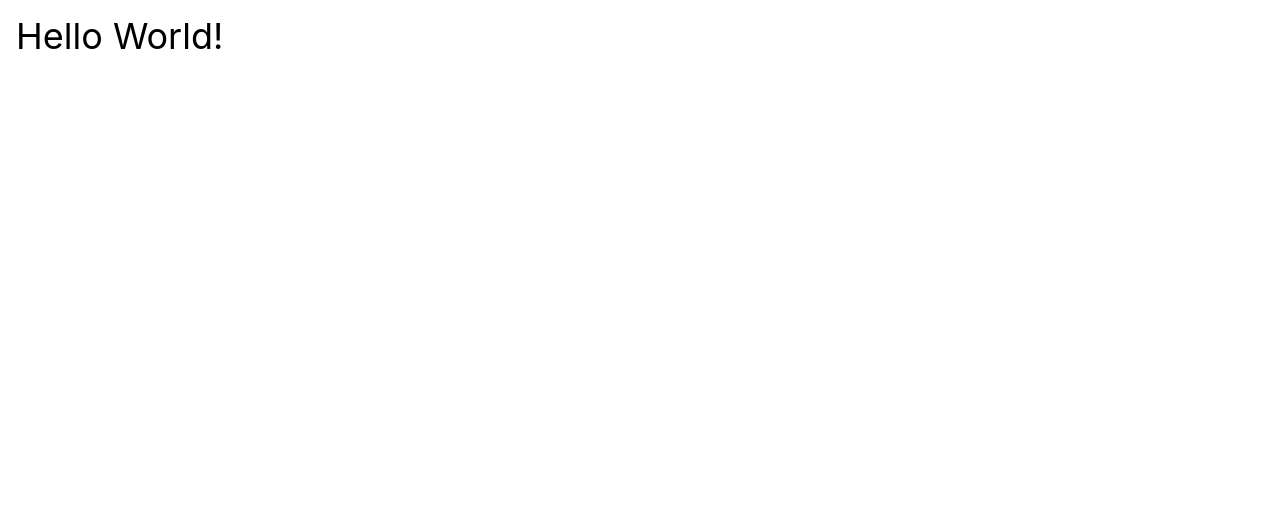
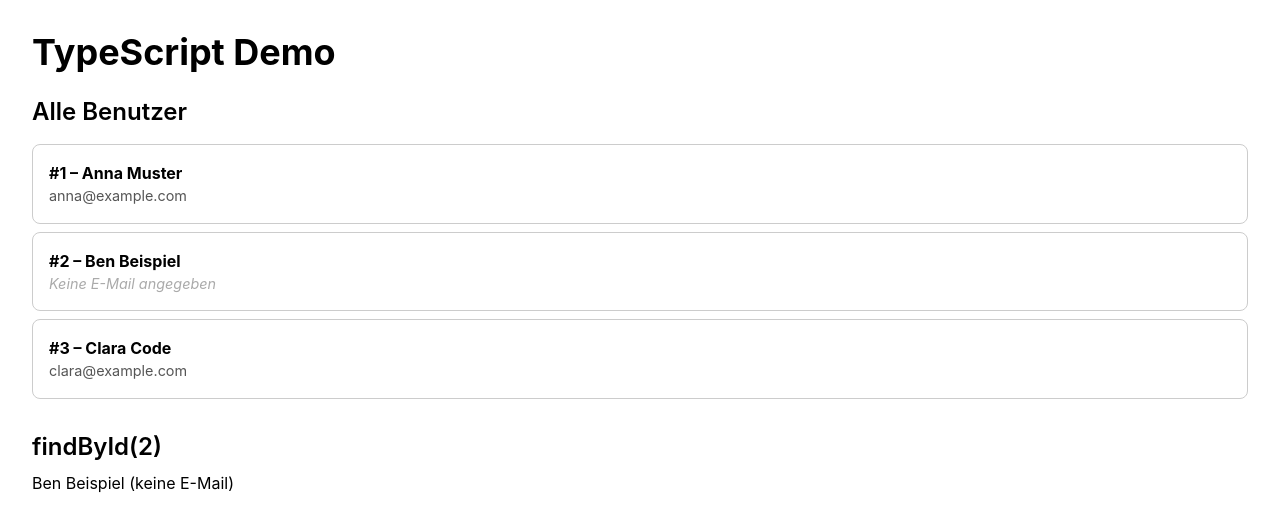
Before and after one commit to digitalideation/STUW2-SW1-Nuxt-Typescript, a Nuxt app: page / in a window 1280 px wide. Shown: the top 532 px of the page. Built offline with nearby package versions, Linux system fonts and the light colour scheme.

Commit message:
tutorial typescript

```diff
--- /dev/null
+++ b/app/components/BenutzerKarte.vue
@@ -0,0 +1,52 @@
+<script setup lang="ts">
+// ============================================================
+// BenutzerKarte.vue
+// Demonstriert: defineProps<T>(), interface, optionale Props
+// ============================================================
+
+// Interface für die Props dieser Komponente.
+// Wird direkt an defineProps übergeben — kein separates defineProps({}) nötig.
+interface Props {
+  name: string;
+  email?: string;  // optional — wird nur angezeigt wenn vorhanden
+  id: number;
+}
+
+// defineProps<Props>() liest die Typen aus dem Interface.
+// TypeScript prüft automatisch, ob die übergebenen Werte korrekt sind.
+const props = defineProps<Props>();
+
+// Typ-Inferenz: TypeScript erkennt, dass formatted ein string ist
+const formatted = computed(() => `#${props.id} – ${props.name}`);
+</script>
+
+<template>
+  <div class="benutzer-karte">
+    <!-- formatted ist ein computed string — kein expliziter Typ nötig -->
+    <p class="id">{{ formatted }}</p>
+
+    <!-- props.email ist string | undefined — mit v-if absichern -->
+    <p v-if="props.email" class="email">{{ props.email }}</p>
+    <p v-else class="email kein-email">Keine E-Mail angegeben</p>
+  </div>
+</template>
+
+<style scoped>
+.benutzer-karte {
+  border: 1px solid #ccc;
+  border-radius: 8px;
+  padding: 1rem;
+  margin-bottom: 0.5rem;
+}
+.id {
+  font-weight: bold;
+}
+.email {
+  color: #555;
+  font-size: 0.9rem;
+}
+.kein-email {
+  color: #aaa;
+  font-style: italic;
+}
+</style>
--- /dev/null
+++ b/app/composables/useUserListe.ts
@@ -0,0 +1,97 @@
+// ============================================================
+// useUserListe.ts
+// Demonstriert: Interface, Type Alias, Generics, Typ-Inferenz
+// ============================================================
+
+// --- Interface: Struktur eines Benutzers ---
+// interface definiert, welche Felder ein Objekt haben muss.
+// Das ? macht ein Feld optional.
+interface User {
+  id: number;
+  name: string;
+  email?: string; // optional — kann fehlen
+}
+
+// --- Type Alias: erlaubte Status-Werte ---
+// type alias mit Union — nur diese zwei Strings sind erlaubt.
+type Status = "active" | "inactive";
+
+// --- Type Alias: ID kann string oder number sein ---
+type ID = string | number;
+
+// --- Generic Hilfsfunktion ---
+// wrap<T> nimmt einen Wert beliebigen Typs und gibt ihn als Array zurück.
+// T ist ein Platzhalter — der echte Typ wird beim Aufruf bestimmt.
+function wrap<T>(val: T): T[] {
+  return [val];
+}
+
+// ============================================================
+// Composable: useUserListe
+// Verwaltet eine typisierte Liste von Benutzern.
+// ============================================================
+export function useUserListe() {
+  // Typ-Inferenz: TypeScript erkennt automatisch Ref<User[]>
+  // weil wir ein leeres Array als Initialwert übergeben
+  const users = ref<User[]>([]);
+
+  // Typ-Inferenz: TypeScript erkennt Ref<boolean>
+  const loading = ref(false);
+
+  // --- Funktion mit explizitem Rückgabetyp ---
+  // User | undefined — weil find() nichts finden könnte
+  function findById(id: ID): User | undefined {
+    return users.value.find((u) => u.id === id);
+  }
+
+  // --- Funktion mit Parameter-Typ ---
+  // status ist explizit als Status-Typ angegeben
+  // → nur "active" oder "inactive" sind erlaubt
+  function filterByStatus(status: Status): User[] {
+    // Demo: alle User als "active" behandeln (keine echte Status-Logik hier)
+    if (status === "active") {
+      return users.value;
+    }
+    return [];
+  }
+
+  // --- Generic Funktion im Composable ---
+  // Demonstriert, wie Generics in der Praxis eingesetzt werden
+  function wrapUser(user: User): User[] {
+    // wrap<T> aus dem äußeren Scope — T wird hier zu User
+    return wrap<User>(user);
+  }
+
+  // --- Benutzer hinzufügen ---
+  function addUser(user: User): void {
+    users.value.push(user);
+  }
+
+  // --- Demo-Daten laden ---
+  // Simuliert einen API-Aufruf mit setTimeout
+  async function ladeDemoUser(): Promise<void> {
+    loading.value = true;
+
+    // In einer echten App: const data = await $fetch<User[]>('/api/users')
+    await new Promise((resolve) => setTimeout(resolve, 500));
+
+    // Typ-Inferenz: TypeScript weiß, dass dies User[] sein muss
+    users.value = [
+      { id: 1, name: "Anna Muster", email: "anna@example.com" },
+      { id: 2, name: "Ben Beispiel" }, // email fehlt — ist optional, kein Fehler
+      { id: 3, name: "Clara Code", email: "clara@example.com" },
+    ];
+
+    loading.value = false;
+  }
+
+  return {
+    users,
+    loading,
+    findById,
+    filterByStatus,
+    wrapUser,
+    addUser,
+    ladeDemoUser,
+  };
+}
--- a/app/pages/index.vue
+++ b/app/pages/index.vue
@@ -1,5 +1,37 @@
+<script setup lang="ts">
+// useUserListe gibt uns reaktive Daten und typisierte Funktionen
+const { users, loading, ladeDemoUser, findById } = useUserListe();
+
+// Typ-Inferenz: TypeScript erkennt User | undefined aus findById()
+const gefunden = computed(() => findById(2));
+
+// Demo-Daten beim Laden der Seite abrufen
+await ladeDemoUser();
+</script>
+
 <template>
-  <h1 class="m-4 text-4xl">Hello World!</h1>
+  <main class="m-8">
+    <h1 class="mb-6 text-4xl font-bold">TypeScript Demo</h1>
+
+    <p v-if="loading">Laden…</p>
+
+    <section v-else>
+      <h2 class="mb-4 text-2xl font-semibold">Alle Benutzer</h2>
+
+      <!-- BenutzerKarte erwartet: id (number), name (string), email? (string) -->
+      <!-- TypeScript prüft beim Build, ob die Props korrekt übergeben werden -->
+      <BenutzerKarte
+        v-for="user in users"
+        :key="user.id"
+        :id="user.id"
+        :name="user.name"
+        :email="user.email"
+      />
+
+      <h2 class="mb-2 mt-8 text-2xl font-semibold">findById(2)</h2>
+      <!-- gefunden ist User | undefined — mit v-if absichern -->
+      <p v-if="gefunden">{{ gefunden.name }} ({{ gefunden.email ?? "keine E-Mail" }})</p>
+      <p v-else>Nicht gefunden</p>
+    </section>
+  </main>
 </template>
-
-<style></style>
```
Also changed, not shown: 1 other file (tests, documents, lock files or other folders).
